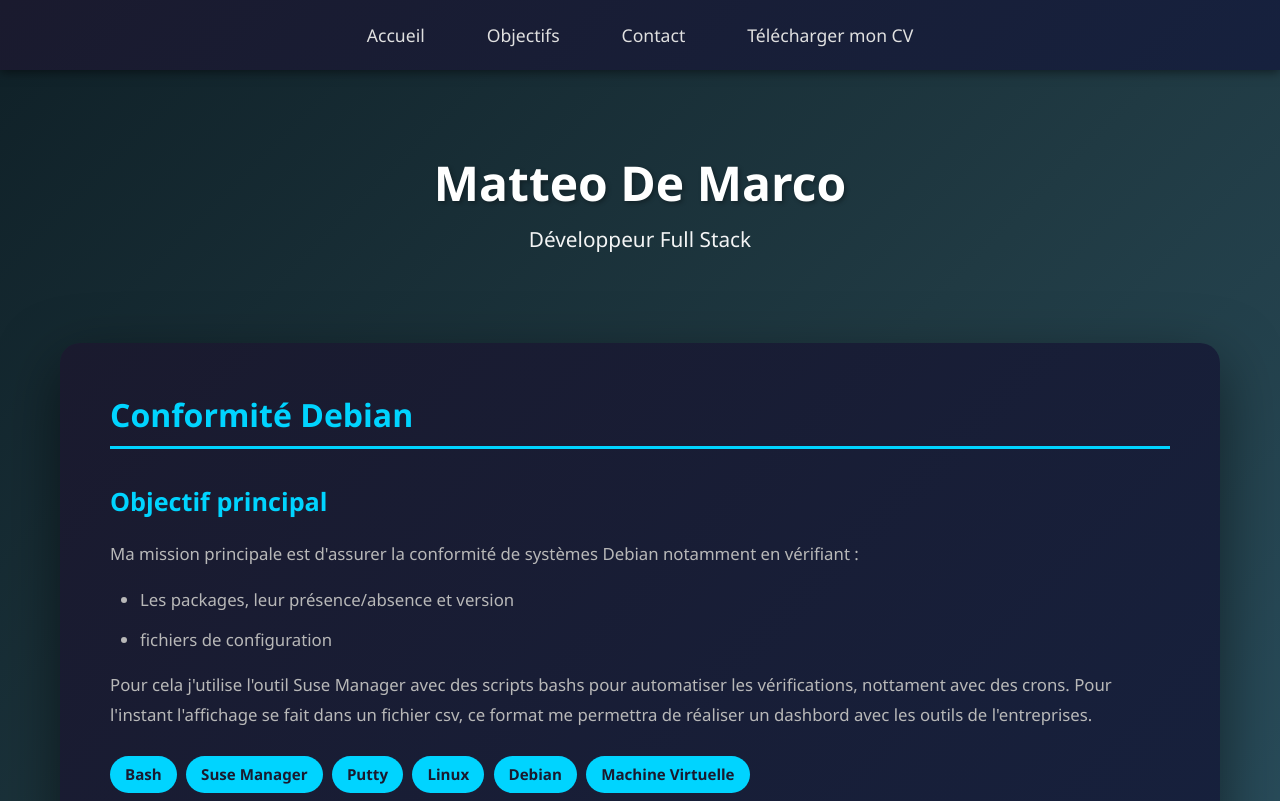
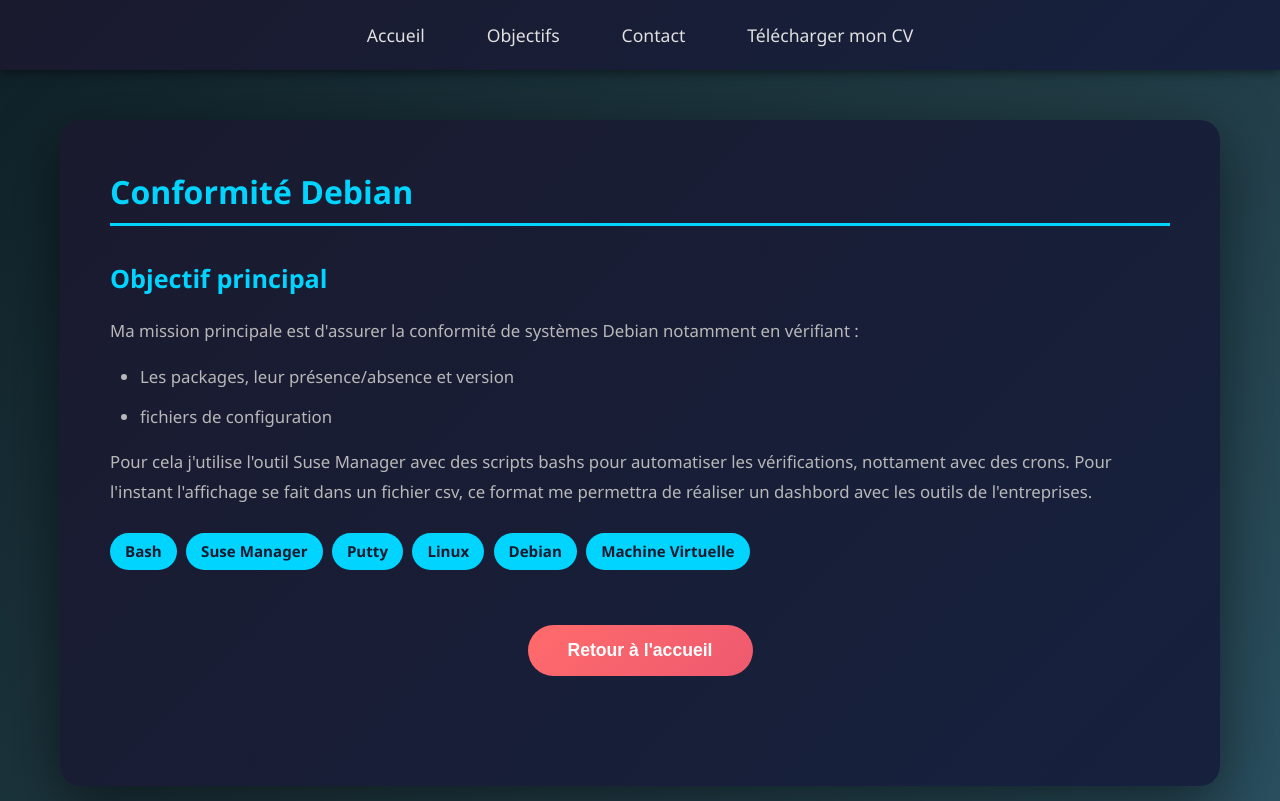
Before and after one commit to Matteo2889/Matteo2889.github.io, a plain HTML site: page html/aprr.html in a window 1280 px wide. Shown: the top 801 px of the page. Drawn offline with Linux system fonts and the light colour scheme.

Commit message:
correction header

```diff
--- a/html/aprr.html
+++ b/html/aprr.html
@@ -19,10 +19,6 @@
         </div>
     </nav>
     <div class="container">
-        <header>
-            <h1>Matteo De Marco</h1>
-            <p class="subtitle">Développeur Full Stack</p>
-        </header>
 
         <div class="main-content">
             <div class="section">
```
Also changed, not shown: html/bilanCompetence.html (+0 -4 lines), html/custer.html (+0 -4 lines), html/elieu.html (+0 -4 lines), html/kangourou.html (+0 -4 lines), html/puissance4.html (+0 -4 lines), html/taskstep.html (+0 -4 lines), index.html (+1 -1 lines).
